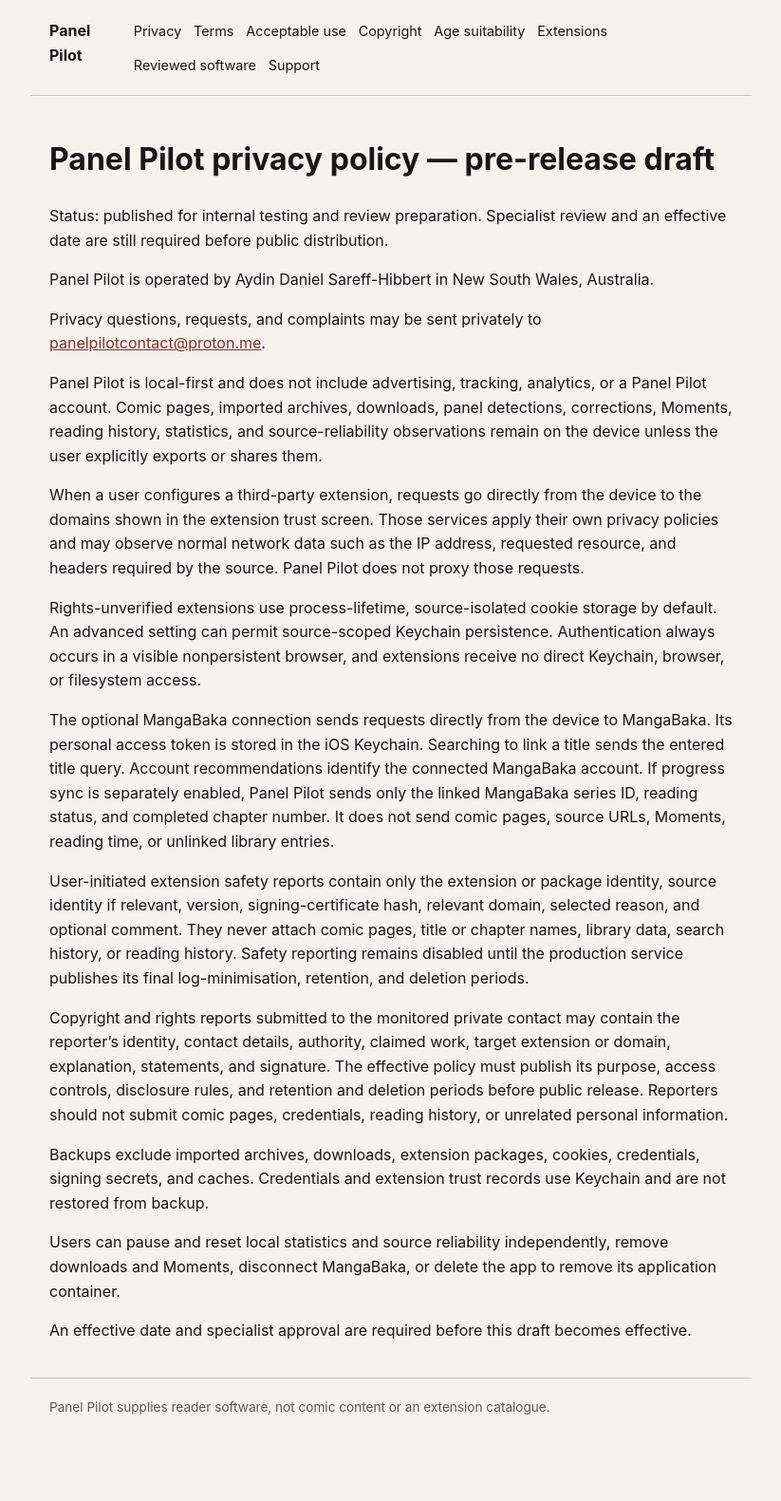
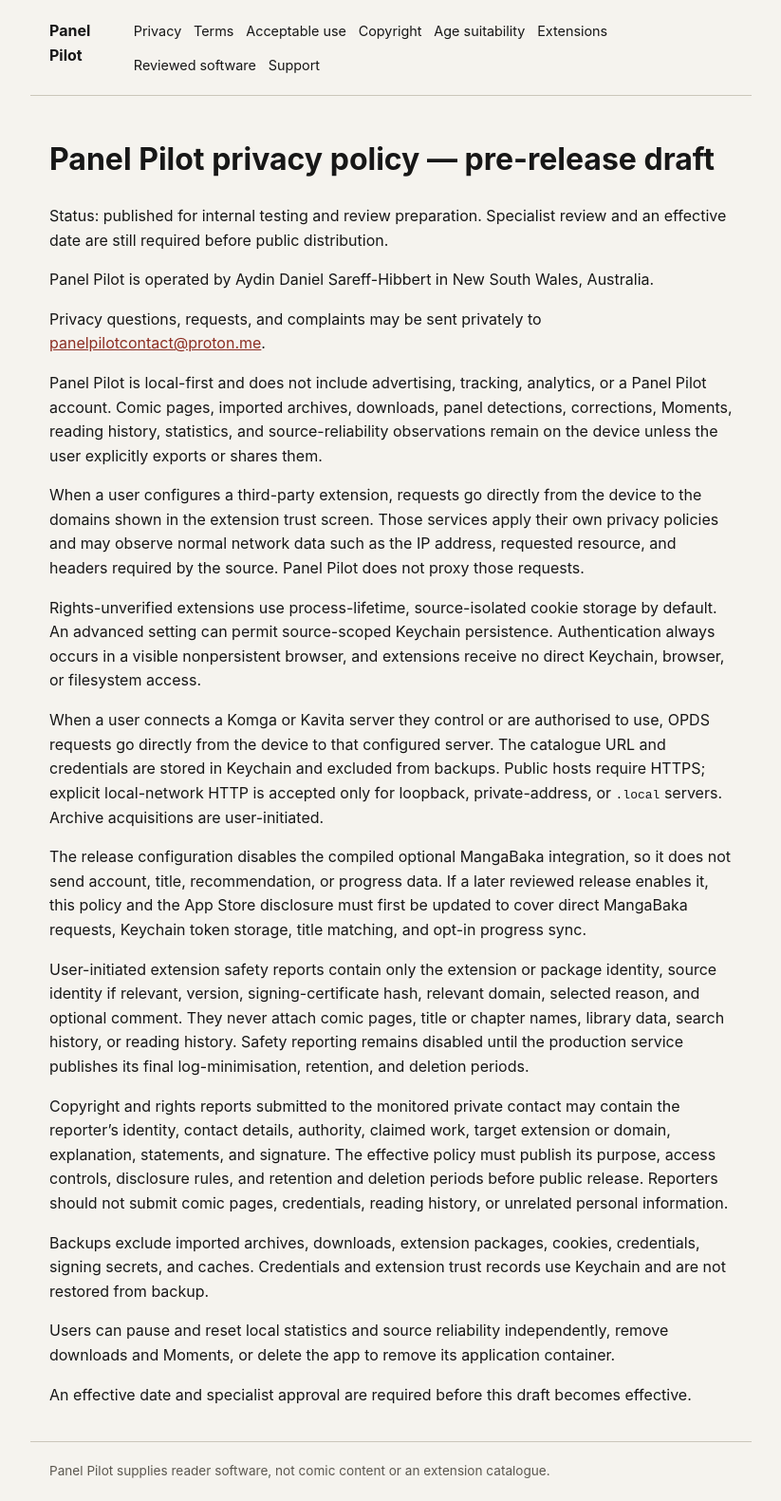
Before and after one commit to ahibbert/panelpilot-public, a Jekyll site: the page built from privacy.md, in a window 1280 px wide. Shown: the whole page at 95% size, without its empty margins (228-1051 px from the left). Built offline with Jekyll 4.4.1, drawn with Linux system fonts in a browser that asks for light colours; before the commit the page ends 1513 px from its top, so only the background shows below that.

Commit message:
Align public policies with current release candidate

```diff
--- a/privacy.md
+++ b/privacy.md
@@ -17,7 +17,9 @@ When a user configures a third-party extension, requests go directly from the de
 
 Rights-unverified extensions use process-lifetime, source-isolated cookie storage by default. An advanced setting can permit source-scoped Keychain persistence. Authentication always occurs in a visible nonpersistent browser, and extensions receive no direct Keychain, browser, or filesystem access.
 
-The optional MangaBaka connection sends requests directly from the device to MangaBaka. Its personal access token is stored in the iOS Keychain. Searching to link a title sends the entered title query. Account recommendations identify the connected MangaBaka account. If progress sync is separately enabled, Panel Pilot sends only the linked MangaBaka series ID, reading status, and completed chapter number. It does not send comic pages, source URLs, Moments, reading time, or unlinked library entries.
+When a user connects a Komga or Kavita server they control or are authorised to use, OPDS requests go directly from the device to that configured server. The catalogue URL and credentials are stored in Keychain and excluded from backups. Public hosts require HTTPS; explicit local-network HTTP is accepted only for loopback, private-address, or `.local` servers. Archive acquisitions are user-initiated.
+
+The release configuration disables the compiled optional MangaBaka integration, so it does not send account, title, recommendation, or progress data. If a later reviewed release enables it, this policy and the App Store disclosure must first be updated to cover direct MangaBaka requests, Keychain token storage, title matching, and opt-in progress sync.
 
 User-initiated extension safety reports contain only the extension or package identity, source identity if relevant, version, signing-certificate hash, relevant domain, selected reason, and optional comment. They never attach comic pages, title or chapter names, library data, search history, or reading history. Safety reporting remains disabled until the production service publishes its final log-minimisation, retention, and deletion periods.
 
@@ -25,6 +27,6 @@ Copyright and rights reports submitted to the monitored private contact may cont
 
 Backups exclude imported archives, downloads, extension packages, cookies, credentials, signing secrets, and caches. Credentials and extension trust records use Keychain and are not restored from backup.
 
-Users can pause and reset local statistics and source reliability independently, remove downloads and Moments, disconnect MangaBaka, or delete the app to remove its application container.
+Users can pause and reset local statistics and source reliability independently, remove downloads and Moments, or delete the app to remove its application container.
 
 An effective date and specialist approval are required before this draft becomes effective.
```
Also changed, not shown: index.md (+1 -1 lines), terms.md (+1 -1 lines).
